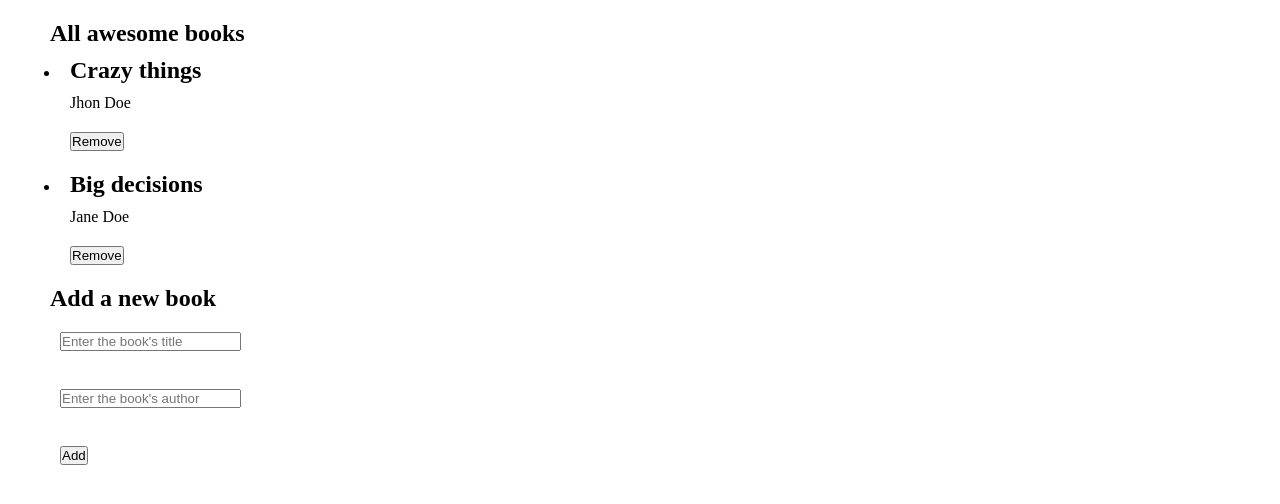
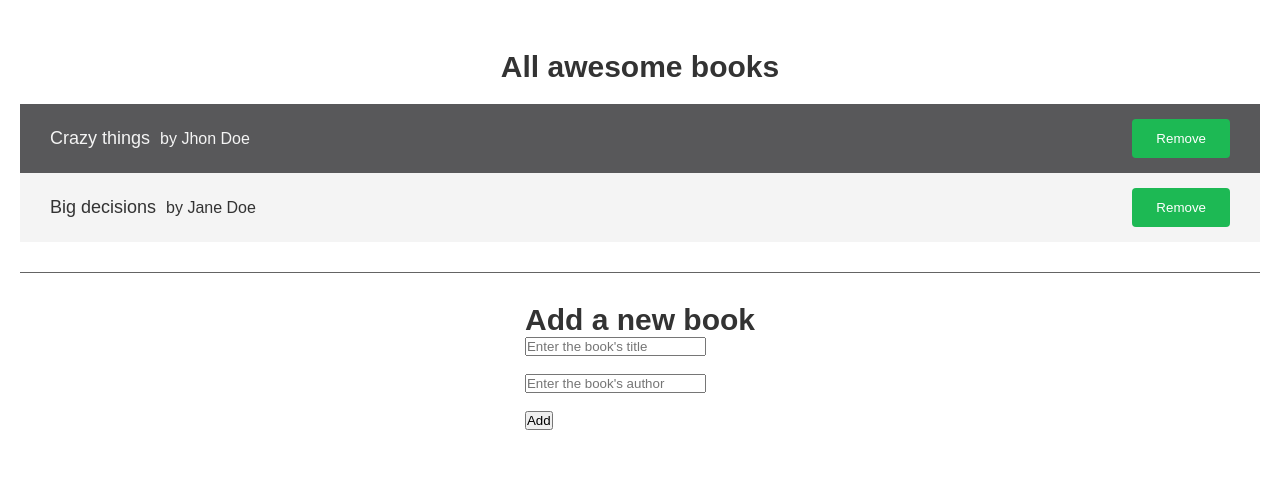
Before and after one commit to gvgesanto2/microverse-awesome-books, a website with bundled scripts: page index.html in a window 1280 px wide. Built offline with nearby package versions, Linux system fonts and the light colour scheme; a web font is replaced by a local one.

Commit message:
Add styles for the books section

```diff
--- a/css/style.css
+++ b/css/style.css
@@ -1,5 +1,94 @@
 * {
-  margin: 10px;
   box-sizing: border-box;
   padding: 0;
+  margin: 0;
 }
+
+html {
+  font-size: 62.5%;
+ }
+
+body{
+   background-color:white;
+   font-size: 1.6rem;
+   color:#333;
+   font-family: 'Radio Canada', sans-serif;
+}
+
+ul{
+  list-style: none;
+}
+
+a{
+  text-decoration: none;
+  color: #333;
+}
+
+button{
+  cursor: pointer;
+}
+
+.main {
+  display: flex;
+  align-items: center;
+  flex-direction: column;
+  justify-content: center;
+  padding:5rem 2rem;
+}
+
+.books{
+  width: 100%;
+  margin-bottom: 3rem;
+  padding-bottom: 3rem;
+  border-bottom: 1px solid rgb(100, 100, 100);
+  display: flex;
+  flex-direction: column;
+}
+
+.books .title{
+  margin-bottom: 2rem;
+}
+
+.books-list li:nth-child(odd){
+  background-color: #58585a;
+  color: #f4f4f4;
+}
+.books-list li:nth-child(even){
+  background-color: #f4f4f4;
+}
+
+.book{
+  display: flex;
+  padding: 1.5rem 3rem;
+}
+
+.book-info{
+  display: flex;
+  align-items: center;
+  margin-right: auto;
+}
+
+.book-info h3{
+  margin-right: 1rem;
+  font-weight: 500;
+  font-size: 1.8rem;
+}
+
+.btn{
+ background-color:#1DB954;
+ color: white;
+ padding: 1.2rem 2.4rem;
+ border: none;
+ border-radius: 4px;
+ transition: all 0.2s;
+}
+
+.btn:hover{
+  opacity: 0.9;
+}
+
+.title{
+align-self: center;
+font-size: 3rem;
+font-weight: 600;
+}
--- a/index.html
+++ b/index.html
@@ -7,7 +7,7 @@
     <link rel="stylesheet" href="css/style.css" />
     <link rel="preconnect" href="https://fonts.googleapis.com">
 <link rel="preconnect" href="https://fonts.gstatic.com" crossorigin>
-<link href="https://fonts.googleapis.com/css2?family=Radio+Canada:wght@400;600&display=swap" rel="stylesheet">
+<link href="https://fonts.googleapis.com/css2?family=Radio+Canada:wght@400;500;600&display=swap" rel="stylesheet">
     <title>Awesome Books</title>
   </head>
   <body>
--- a/scripts/views/BookView.js
+++ b/scripts/views/BookView.js
@@ -14,14 +14,18 @@ export default class BookView {
   createElem() {
     const { id, title, author } = this.book;
     const bookItem = document.createElement('li');
+    bookItem.className = 'book';
     bookItem.id = this.id;
     bookItem.innerHTML = `
-      <h2>${title}</h2>
-      <p>${author}</p>
+      <div class="book-info">
+        <h3>${title}</h3>
+        <p>by ${author}</p>
+      <div/>
     `;
     const removeBtn = createNodeElem({
       tag: 'button',
       text: 'Remove',
+      className: 'btn'
     });
     removeBtn.type = 'button';
     removeBtn.addEventListener('click', () => { this.removeCallback(id); });
--- a/scripts/views/BooksListView.js
+++ b/scripts/views/BooksListView.js
@@ -13,6 +13,7 @@ export default class BooksListView {
   render(parentElemId) {
     const parentElem = document.getElementById(parentElemId);
     const booksListElem = document.createElement('ul');
+    booksListElem.className = 'books-list';
     booksListElem.id = this.id;
     this.books.forEach((book) => {
       const bookView = new BookView(book, this.removeBookCallback);
--- a/style.css
+++ /dev/null
@@ -1,32 +0,0 @@
-* {
-  box-sizing: border-box;
-  padding: 0;
-  margin: 0;
-}
-
-html {
-  font-size: 62.5%;
- }
-
-body{
-   background-color:white;
-   font-size: 1.6rem;
-   color:#333;
-   font-family: 'Radio Canada', sans-serif;
-}
-
-ul{
-  list-style: none;
-}
-
-a{
-  text-decoration: none;
-  color: #333;
-}
-
-.main {
-  display: flex;
-  align-items: center;
-  justify-content: center;
-  padding:5rem 2rem;
-}
```
